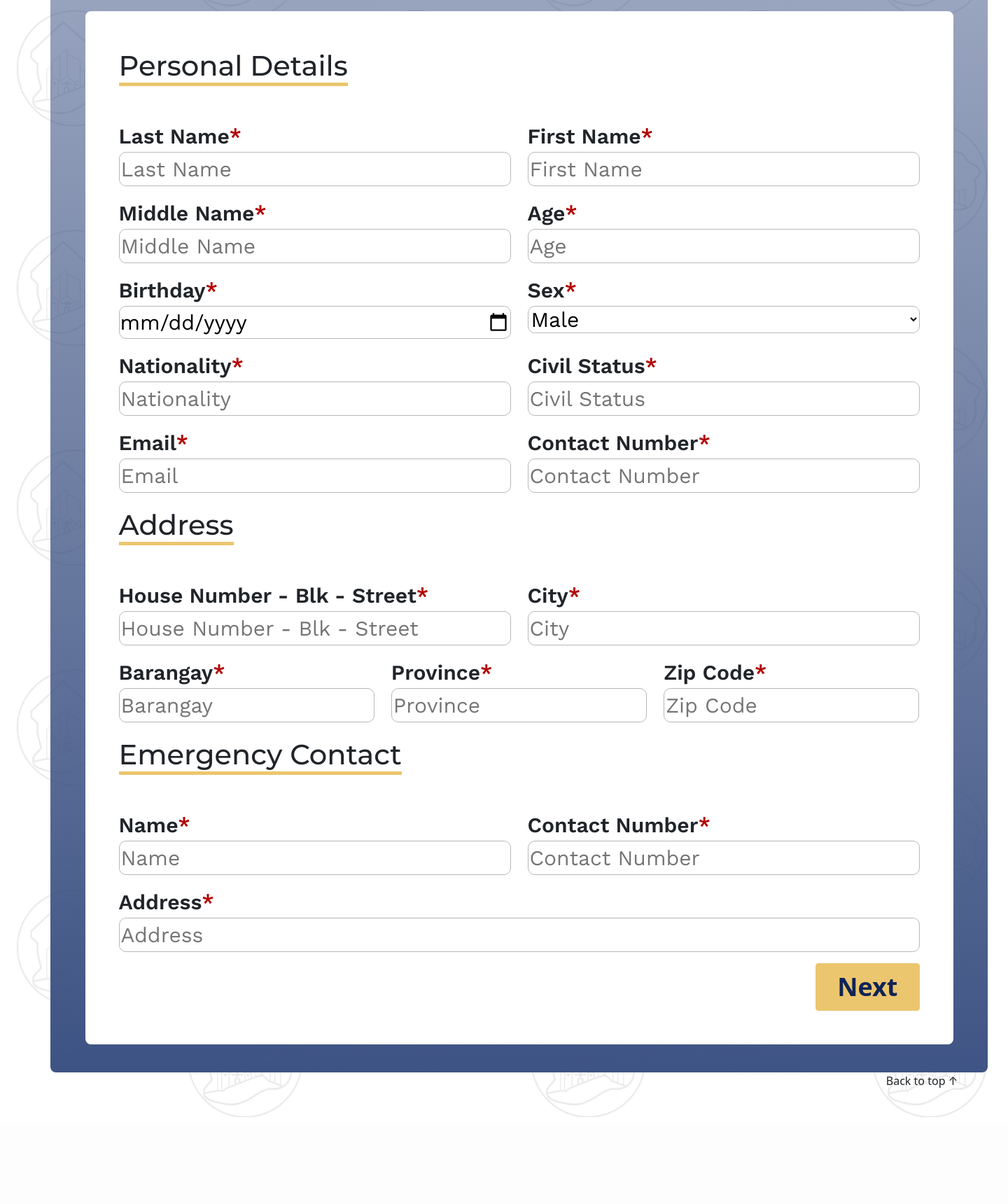
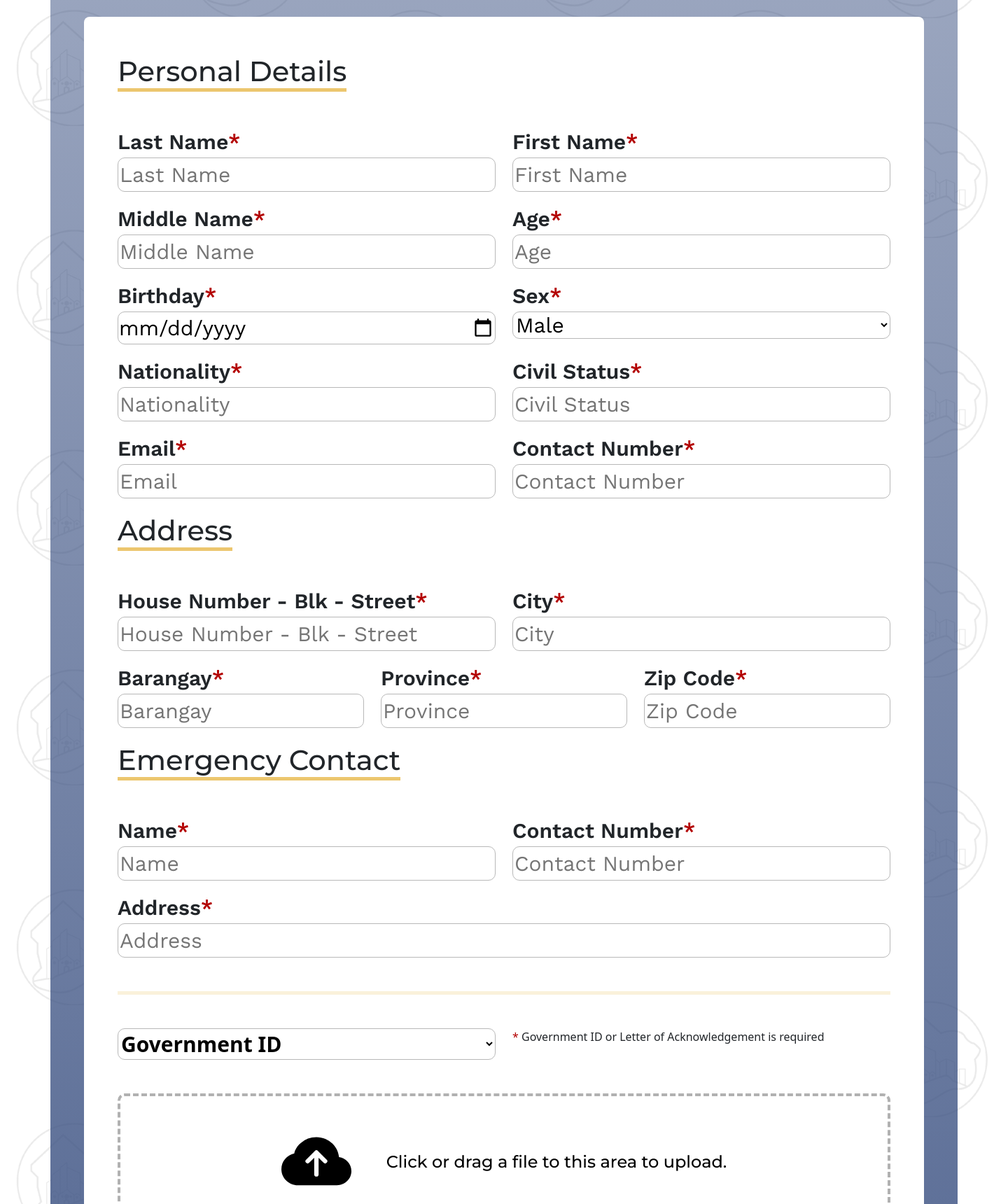
Before and after one commit to KennethFranco/Barangay-GV-Web-Portal, a Django app: page /barangay_id_form/ in a window 1440 px wide. Shown: the part 400-2120 px from the top of the page at 70% size. Before the commit the page ends 1996 px from the top, so only its background shows below. Run offline with Django 4.2, Linux system fonts and the light colour scheme; some libraries are stand-ins or nearby versions.

Commit message:
submission of fields into backend, updated models with fields, ui fidelity, need data validation

```diff
--- a/msys42/web_portal/models.py
+++ b/msys42/web_portal/models.py
@@ -27,6 +27,12 @@ class barangay_id(models.Model):
     emergency_name = models.CharField(max_length = 100, default="null")
     emergency_contact_num = models.IntegerField(default = 0)
     emergency_address = models.CharField(max_length = 100, default="null")
+
+    # Files
+    personal_photo = models.FileField(default="null")
+    government_id_or_letter = models.FileField(default="null")
+    voters_id = models.FileField(default="null")
+
     objects = models.Manager()
 
 class announcement(models.Model):
--- /dev/null
+++ b/msys42/web_portal/static/main.js
@@ -0,0 +1,71 @@
+document.querySelectorAll(".drop-zone__input").forEach((inputElement) => {
+    const dropZoneElement = inputElement.closest(".drop-zone");
+
+    dropZoneElement.addEventListener("click", (e) => {
+      inputElement.click();
+    });
+
+    inputElement.addEventListener("change", (e) => {
+      if (inputElement.files.length) {
+        updateThumbnail(dropZoneElement, inputElement.files[0]);
+      }
+    });
+
+    dropZoneElement.addEventListener("dragover", (e) => {
+      e.preventDefault();
+      dropZoneElement.classList.add("drop-zone--over");
+    });
+
+    ["dragleave", "dragend"].forEach((type) => {
+      dropZoneElement.addEventListener(type, (e) => {
+        dropZoneElement.classList.remove("drop-zone--over");
+      });
+    });
+
+    dropZoneElement.addEventListener("drop", (e) => {
+      e.preventDefault();
+
+      if (e.dataTransfer.files.length) {
+        inputElement.files = e.dataTransfer.files;
+        updateThumbnail(dropZoneElement, e.dataTransfer.files[0]);
+      }
+
+      dropZoneElement.classList.remove("drop-zone--over");
+    });
+  });
+
+  /**
+   * Updates the thumbnail on a drop zone element.
+   *
+   * @param {HTMLElement} dropZoneElement
+   * @param {File} file
+   */
+  function updateThumbnail(dropZoneElement, file) {
+    let thumbnailElement = dropZoneElement.querySelector(".drop-zone__thumb");
+
+    // First time - remove the prompt
+    if (dropZoneElement.querySelector(".drop-zone__prompt")) {
+      dropZoneElement.querySelector(".drop-zone__prompt").remove();
+    }
+
+    // First time - there is no thumbnail element, so lets create it
+    if (!thumbnailElement) {
+      thumbnailElement = document.createElement("div");
+      thumbnailElement.classList.add("drop-zone__thumb");
+      dropZoneElement.appendChild(thumbnailElement);
+    }
+
+    thumbnailElement.dataset.label = file.name;
+
+    // Show thumbnail for image files
+    if (file.type.startsWith("image/")) {
+      const reader = new FileReader();
+
+      reader.readAsDataURL(file);
+      reader.onload = () => {
+        thumbnailElement.style.backgroundImage = `url('${reader.result}')`;
+      };
+    } else {
+      thumbnailElement.style.backgroundImage = null;
+    }
+  }
--- a/msys42/web_portal/static/styles.css
+++ b/msys42/web_portal/static/styles.css
@@ -191,21 +191,21 @@
 
 /* FORMS */
 .formCard {
-    padding-top: 40px;
-    padding-bottom: 40px;
-    height: fit-content;
+    /* padding-top: 40px;
+    padding-bottom: 40px; */
+    /* height: fit-content; */
     display: flex;
     align-items: center;
     justify-content: center;
     background: linear-gradient(1.42deg, #3B5182 -2.24%, rgba(196, 196, 196, 0) 207.45%);
-    width: 1339px;
+    /* width: 1339px; */
     border-radius: 8px;
 }
 
 .form {
     background-color: white;
-    height: fit-content;
-    width: 1240px;
+    /* height: fit-content;
+    width: 1240px; */
     border-radius: 8px;
 }
 
--- a/msys42/web_portal/templates/barangay_id_form.html
+++ b/msys42/web_portal/templates/barangay_id_form.html
@@ -65,20 +65,25 @@
                 </div>
             </div>
 
-            <div class="formCard mt-5">
+            <div class="formCard p-5 mt-5">
                 <div class="form p-5">
-                    <form action="POST" action="{% url 'base' %}">{% csrf_token %}
-                        <span class="formTitle titleFont mb-5">Personal Details</span>
+                    <form method = "POST" action="{% url 'create_barangay_id' %}"> {% csrf_token %}
+                        <div class="row">
+                            <div class="col">
+                                <span class="formTitle titleFont mb-5">Personal Details</span>
+                            </div>
+                        </div>
+
                         <div class="row mt-5 mb-3">
                             <div class="col">
                                 <label class="bodyFont formLabel" for="last_name">Last Name<span
                                         style="color: #B30000;">*</span></label><br>
-                                <input class="bodyFont formInput" type="text" placeholder="Last Name">
+                                <input id = "last_name" name =  "last_name" class="bodyFont formInput" type="text" placeholder="Last Name">
                             </div>
                             <div class="col">
                                 <label class="bodyFont formLabel" for="first_name">First Name<span
                                         style="color: #B30000;">*</span></label><br>
-                                <input class="bodyFont formInput" type="text" placeholder="First Name">
+                                <input id = "first_name" name =  "first_name" class="bodyFont formInput" type="text" placeholder="First Name">
                             </div>
                         </div>
 
@@ -86,12 +91,12 @@
                             <div class="col">
                                 <label class="bodyFont formLabel" for="middle_name">Middle Name<span
                                         style="color: #B30000;">*</span></label><br>
-                                <input class="bodyFont formInput" type="text" placeholder="Middle Name">
+                                <input id = "middle_name" name =  "middle_name" class="bodyFont formInput" type="text" placeholder="Middle Name">
                             </div>
                             <div class="col">
                                 <label class="bodyFont formLabel" for="age">Age<span
                                         style="color: #B30000;">*</span></label><br>
-                                <input class="bodyFont formInput" type="number" placeholder="Age">
+                                <input id = "age" name =  "age" class="bodyFont formInput" type="number" placeholder="Age">
                             </div>
                         </div>
 
@@ -99,12 +104,12 @@
                             <div class="col">
                                 <label class="bodyFont formLabel" for="birthday">Birthday<span
                                         style="color: #B30000;">*</span></label><br>
-                                <input class="bodyFont formInput" type="date" placeholder="Birthday">
+                                <input id = "birthday" name =  "birthday" class="bodyFont formInput" type="date" placeholder="Birthday">
                             </div>
                             <div class="col">
                                 <label class="bodyFont formLabel" for="sex"> Sex<span
                                         style="color: #B30000;">*</span></label><br>
-                                <select class="bodyFont formInput" name="sex" id="sex">
+                                <select id = "sex" name = "sex" class="bodyFont formInput" name="sex" id="sex">
                                     <option value="Male">Male</option>
                                     <option value="Female">Female</option>
                                     <option value="Prefer not to say">Prefer not to say</option>
@@ -116,12 +121,12 @@
                             <div class="col">
                                 <label class="bodyFont formLabel" for="nationality">Nationality<span
                                         style="color: #B30000;">*</span></label><br>
-                                <input class="bodyFont formInput" type="text" placeholder="Nationality" required>
+                                <input id = "nationality" name =  "nationality" class="bodyFont formInput" type="text" placeholder="Nationality">
                             </div>
                             <div class="col">
                                 <label class="bodyFont formLabel" for="civil_status">Civil Status<span
                                         style="color: #B30000;">*</span></label><br>
-                                <input class="bodyFont formInput" type="text" placeholder="Civil Status" required>
+                                <input id = "civil_status" name =  "civil_status" class="bodyFont formInput" type="text" placeholder="Civil Status">
                             </div>
                         </div>
 
@@ -129,12 +134,12 @@
                             <div class="col">
                                 <label class="bodyFont formLabel" for="email">Email<span
                                         style="color: #B30000;">*</span></label><br>
-                                <input class="bodyFont formInput" type="text" placeholder="Email" required>
+                                <input id = "email" name =  "email" class="bodyFont formInput" type="text" placeholder="Email">
                             </div>
                             <div class="col">
                                 <label class="bodyFont formLabel" for="contact_number">Contact Number<span
                                         style="color: #B30000;">*</span></label><br>
-                                <input class="bodyFont formInput" type="number" placeholder="Contact Number" required>
+                                <input id = "contact_number" name =  "contact_number" class="bodyFont formInput" type="number" placeholder="Contact Number">
                             </div>
                         </div>
 
@@ -143,30 +148,30 @@
                             <div class="col">
                                 <label class="bodyFont formLabel" for="address_first_line">House Number - Blk -
                                     Street<span style="color: #B30000;">*</span></label><br>
-                                <input class="bodyFont formInput" type="text" placeholder="House Number - Blk - Street"
-                                    required>
+                                <input id = "address_first_line" name =  "address_first_line" class="bodyFont formInput" type="text" placeholder="House Number - Blk - Street"
+                                    >
                             </div>
                             <div class="col">
                                 <label class="bodyFont formLabel" for="address_city">City<span
                                         style="color: #B30000;">*</span></label><br>
-                                <input class="bodyFont formInput" type="text" placeholder="City" required>
+                                <input id = "address_city" name =  "address_city" class="bodyFont formInput" type="text" placeholder="City">
                             </div>
                         </div>
                         <div class="row mb-3">
                             <div class="col">
                                 <label class="bodyFont formLabel" for="address_barangay">Barangay<span
                                         style="color: #B30000;">*</span></label><br>
-                                <input class="bodyFont formInput" type="text" placeholder="Barangay" required>
+                                <input id = "address_barangay" name =  "address_barangay" class="bodyFont formInput" type="text" placeholder="Barangay" >
                             </div>
                             <div class="col">
                                 <label class="bodyFont formLabel" for="address_province">Province<span
                                         style="color: #B30000;">*</span></label><br>
-                                <input class="bodyFont formInput" type="text" placeholder="Province" required>
+                                <input id = "address_province" name =  "address_province" class="bodyFont formInput" type="text" placeholder="Province" >
                             </div>
                             <div class="col">
                                 <label class="bodyFont formLabel" for="address_zip_code">Zip Code<span
                                         style="color: #B30000;">*</span></label><br>
-                                <input class="bodyFont formInput" type="number" placeholder="Zip Code" required>
+                                <input id = "address_zip_code" name =  "address_zip_code" class="bodyFont formInput" type="number" placeholder="Zip Code">
                             </div>
                         </div>
 
@@ -175,31 +180,69 @@
                             <div class="col">
                                 <label class="bodyFont formLabel" for="emergency_name">Name<span
                                         style="color: #B30000;">*</span></label><br>
-                                <input class="bodyFont formInput" type="text" placeholder="Name" required>
+                                <input id = "emergency_name" name =  "emergency_name" class="bodyFont formInput" type="text" placeholder="Name" >
                             </div>
                             <div class="col">
                                 <label class="bodyFont formLabel" for="emergency_contact_number">Contact Number<span
                                         style="color: #B30000;">*</span></label><br>
-                                <input class="bodyFont formInput" type="number"
-                                    placeholder="Contact Number" required>
+                                <input id = "emergency_contact_number" name =  "emergency_contact_number" class="bodyFont formInput" type="number"
+                                    placeholder="Contact Number" >
                             </div>
                         </div>
                         <div class="row mb-3">
                             <div class="col">
                                 <label class="bodyFont formLabel" for="emergency_address">Address<span
                                         style="color: #B30000;">*</span></label><br>
-                                <input class="bodyFont formInput" type="text" placeholder="Address" required>
+                                <input id = "emergency_address" name =  "emergency_address" class="bodyFont formInput" type="text" placeholder="Address">
                             </div>
                         </div>
+                        <hr style = "height: 5px; background-color: #ECC66E; border: none;" class = "mt-5 mb-5">
+                        <div class="row mb-5">
+                            <div class="col">
+                                <select name="" id="" class = "formInput" style = "font-weight: 600">
+                                    <option value="government_id">Government ID</option>
+                                    <option value="letter_of_acknowledgement">Letter of Acknowledgement</option>
+                                </select>
+                            </div>
+
+                            <div class="col">
+                                <p><span style="color: #B30000;">*</span> Government ID or Letter of Acknowledgement is required</p>
+                            </div>
+                        </div>
+                        <div class="drop-zone mb-5">
+                            <span class="drop-zone__prompt">
+                                <svg style = "width: 100px; height: 100px; margin-right: 50px;" xmlns="http://www.w3.org/2000/svg" width="16" height="16" fill="currentColor" class="bi bi-cloud-arrow-up-fill" viewBox="0 0 16 16">
+                                <path d="M8 2a5.53 5.53 0 0 0-3.594 1.342c-.766.66-1.321 1.52-1.464 2.383C1.266 6.095 0 7.555 0 9.318 0 11.366 1.708 13 3.781 13h8.906C14.502 13 16 11.57 16 9.773c0-1.636-1.242-2.969-2.834-3.194C12.923 3.999 10.69 2 8 2zm2.354 5.146a.5.5 0 0 1-.708.708L8.5 6.707V10.5a.5.5 0 0 1-1 0V6.707L6.354 7.854a.5.5 0 1 1-.708-.708l2-2a.5.5 0 0 1 .708 0l2 2z"/>
+                              </svg>Click or drag a file to this area to upload.</span>
+                            <input id = "first_file" name =  "first_file" type="file" name="myFile" class="drop-zone__input">
+                        </div>
+                        <div class="row mb-4">
+                            <p class = "formLabel">Voter’s I.D.<span style="color: #B30000;">*</span></p>
+                        </div>
+                        <div class="drop-zone mb-5">
+                            <span class="drop-zone__prompt">
+                                <svg style = "width: 100px; height: 100px; margin-right: 50px;" xmlns="http://www.w3.org/2000/svg" width="16" height="16" fill="currentColor" class="bi bi-cloud-arrow-up-fill" viewBox="0 0 16 16">
+                                <path d="M8 2a5.53 5.53 0 0 0-3.594 1.342c-.766.66-1.321 1.52-1.464 2.383C1.266 6.095 0 7.555 0 9.318 0 11.366 1.708 13 3.781 13h8.906C14.502 13 16 11.57 16 9.773c0-1.636-1.242-2.969-2.834-3.194C12.923 3.999 10.69 2 8 2zm2.354 5.146a.5.5 0 0 1-.708.708L8.5 6.707V10.5a.5.5 0 0 1-1 0V6.707L6.354 7.854a.5.5 0 1 1-.708-.708l2-2a.5.5 0 0 1 .708 0l2 2z"/>
+                              </svg>Click or drag a file to this area to upload.</span>
+                            <input id = "second_file" name =  "second_file" type="file" name="myFile" class="drop-zone__input">
+                        </div>
+                        <div class="row mb-4">
+                            <p class = "formLabel">Most recent 1x1 photo<span style="color: #B30000;">*</span></p>
+                        </div>
+                        <div class="drop-zone mb-5" style = "height: 300px; width: 300px;">
+                            <span class="drop-zone__prompt">
+                                <svg style = "width: 100px; height: 100px;" xmlns="http://www.w3.org/2000/svg" width="16" height="16" fill="currentColor" class="bi bi-cloud-arrow-up-fill" viewBox="0 0 16 16">
+                                <path d="M8 2a5.53 5.53 0 0 0-3.594 1.342c-.766.66-1.321 1.52-1.464 2.383C1.266 6.095 0 7.555 0 9.318 0 11.366 1.708 13 3.781 13h8.906C14.502 13 16 11.57 16 9.773c0-1.636-1.242-2.969-2.834-3.194C12.923 3.999 10.69 2 8 2zm2.354 5.146a.5.5 0 0 1-.708.708L8.5 6.707V10.5a.5.5 0 0 1-1 0V6.707L6.354 7.854a.5.5 0 1 1-.708-.708l2-2a.5.5 0 0 1 .708 0l2 2z"/>
+                              </svg>
+                              <br>
+                              Click or drag a file to this area to upload.</span>
+                            <input id = "third_file" name =  "third_file" type="file" name="myFile" class="drop-zone__input">
+                        </div>
                         <div class="d-flex justify-content-end">
-                            <a href="" class="align-self-end"><button type="submit"
-                                    class="btn btn-secondary">Next</button></a>
+                            <input type="submit" value = "submit">
                         </div>
                     </form>
                 </div>
-            </div>
-            <div class="d-flex justify-content-end">
-                Back to top &#8593
             </div>
         </div>
 
@@ -208,6 +251,7 @@
     <script src="https://cdn.jsdelivr.net/npm/bootstrap@5.1.3/dist/js/bootstrap.min.js"
         integrity="sha384-QJHtvGhmr9XOIpI6YVutG+2QOK9T+ZnN4kzFN1RtK3zEFEIsxhlmWl5/YESvpZ13"
         crossorigin="anonymous"></script>
+    <script src = "{% static 'main.js' %}"></script>
 </body>
 
 </html>
--- a/msys42/web_portal/urls.py
+++ b/msys42/web_portal/urls.py
@@ -5,5 +5,6 @@ urlpatterns = [
     path("", views.base, name = "base"),
     path("hello/", views.say_hello),
     path("barangay_id_form/", views.barangay_id_form, name = "barangay_id_form"),
+    path("create_barangay_id/", views.create_barangay_id, name = "create_barangay_id"),
 
 ]
--- a/msys42/web_portal/views.py
+++ b/msys42/web_portal/views.py
@@ -1,3 +1,4 @@
+from winreg import REG_QWORD
 from django.shortcuts import render, redirect, get_object_or_404
 from django.http import HttpResponse
 from .models import barangay_id, announcement
@@ -22,6 +23,63 @@ def barangay_id_form(request):
     else:
         return render(request, "barangay_id_form.html")
 
+def create_barangay_id(request):
+    if (request.method == "POST"):
+        # Personal Details
+        last_name = request.POST.get("last_name")
+        first_name = request.POST.get("first_name")
+        middle_name = request.POST.get('middle_name')
+        age = request.POST.get("age")
+        birthday = request.POST.get("birthday")
+        sex = request.POST.get("sex")
+        nationality = request.POST.get("nationality")
+        civil_status = request.POST.get("civil_status")
+        email = request.POST.get("email")
+        contact_num = request.POST.get("contact_number")
+
+        street = request.POST.get("address_first_line")
+        city = request.POST.get("address_city")
+        barangay = request.POST.get("address_barangay")
+        zip_code = request.POST.get("address_zip_code")
+        province = request.POST.get("address_province")
+
+        emergency_name = request.POST.get("emergency_name")
+        emergency_contact_num = request.POST.get("emergency_contact_number")
+        emergency_address = request.POST.get("emergency_address")
+
+
+        government_id_or_letter = request.POST.get("first_file")
+        voters_id = request.POST.get("second_file")
+        personal_photo = request.POST.get("third_file")
+
+        barangay_id.objects.create(
+            # Personal Info
+            last_name = last_name,
+            first_name = first_name,
+            middle_name = middle_name,
+            age = age,
+            birthday = birthday,
+            sex = sex,
+            nationality = nationality,
+            civil_status = civil_status,
+            email = email,
+            contact_num = contact_num,
+            street = street,
+            city = city,
+            barangay = barangay,
+            province= province,
+            zip_code = zip_code,
+            emergency_name = emergency_name,
+            emergency_contact_num = emergency_contact_num,
+            emergency_address = emergency_address,
+            personal_photo = personal_photo,
+            government_id_or_letter = government_id_or_letter,
+            voters_id = voters_id,
+            )
+        return redirect("base")
+    else:
+        return render(request, "barangay_id_form.html")
+
 # def barangay_ids(request):
 #     barangay_id_objects = barangay_id.objects.all()
 #     return render(request, "base.html", {'barangay_ids': barangay_id_objects})
```
Also changed, not shown: other parts of msys42/web_portal/static/styles.css (+49 -0 lines), msys42/db.sqlite3, msys42/web_portal/migrations/0005_barangay_id_government_id_or_letter_and_more.py (added), msys42/web_portal/static/test4.png (added).
